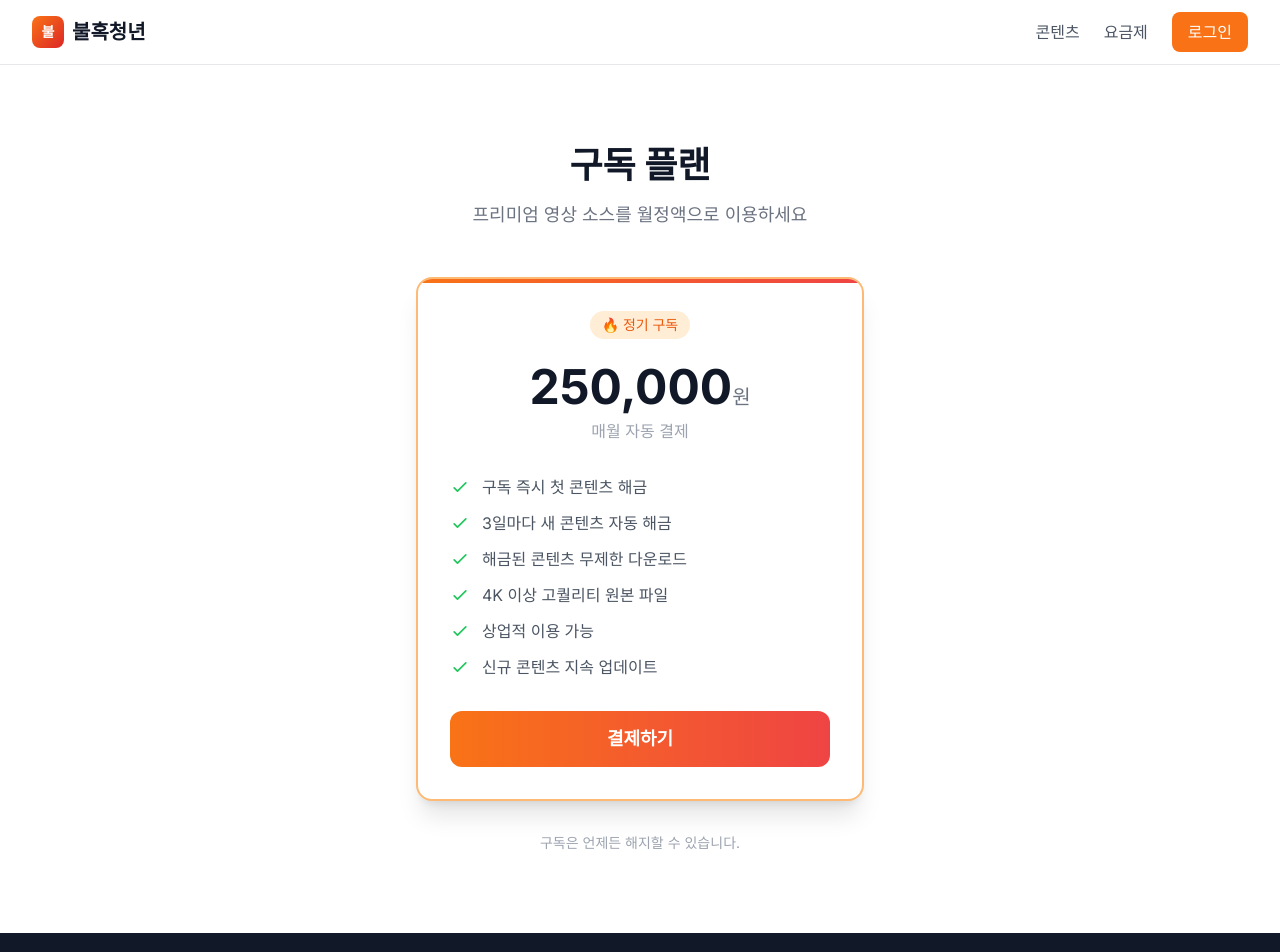
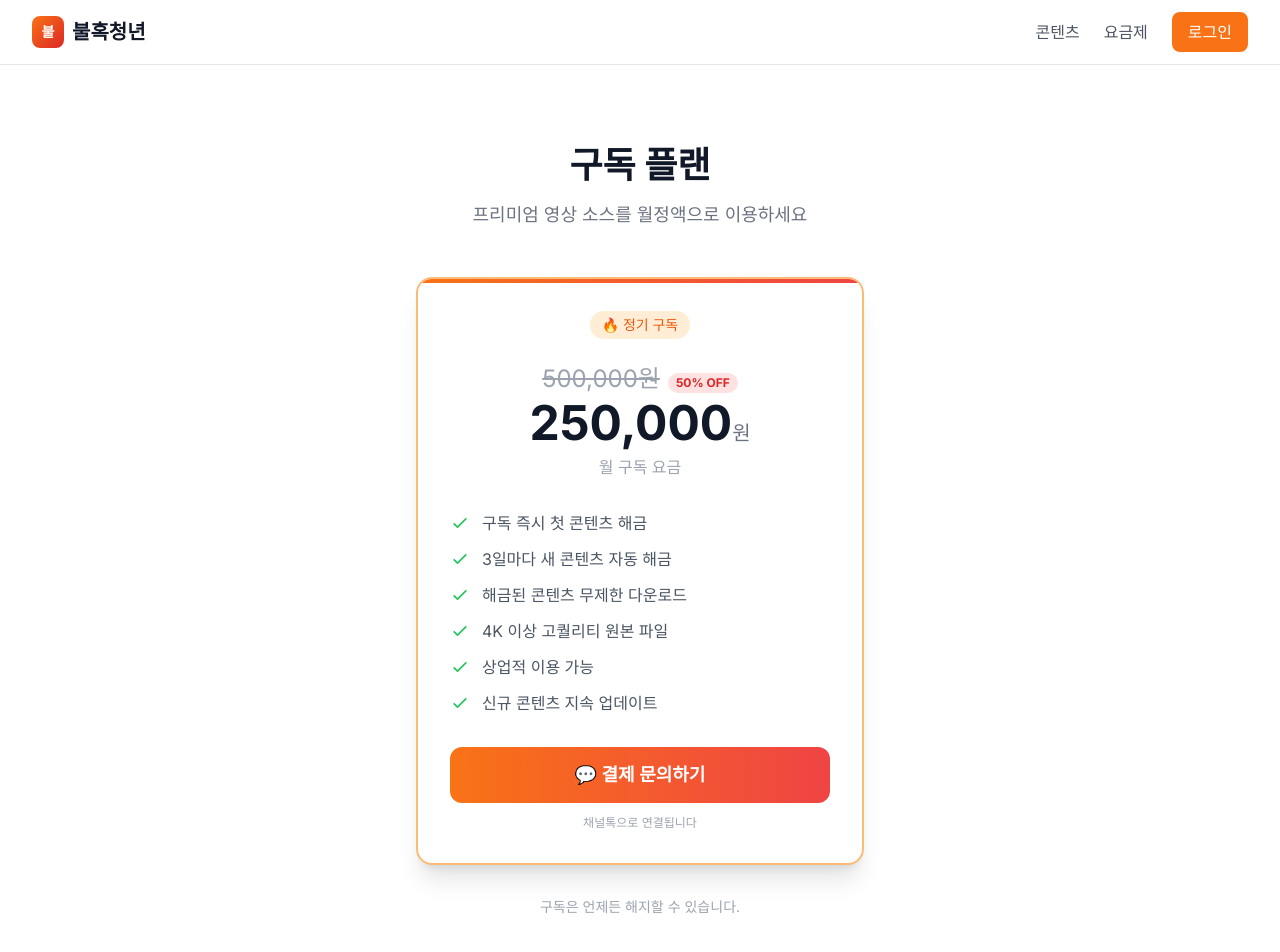
Before and after one commit to hislegend/bulhok-preview, a Next.js app: page /pricing in a window 1280 px wide. Shown: the top 952 px of the page. Built offline with nearby package versions, Linux system fonts and the light colour scheme.

Commit message:
feat: pricing page - strikethrough price, channel talk CTA
- 500,000원 취소선 + 50% OFF 뱃지
- 매월 자동 결제 → 월 구독 요금
- 결제하기 → 결제 문의하기 (채널톡 연결)
- PG 연동 전까지 채널톡으로 결제 문의 유도

```diff
--- a/src/app/page.tsx
+++ b/src/app/page.tsx
@@ -91,10 +91,15 @@ export default function Home() {
               <div className="inline-flex items-center gap-2 bg-orange-100 text-orange-600 px-3 py-1 rounded-full text-sm font-medium mb-6">
                 {pricing.planName}
               </div>
-              <div className="mb-6">
+              <div className="mb-1">
+                <span className="text-2xl text-gray-400 line-through mr-2">50만원</span>
+                <span className="inline-flex items-center bg-red-100 text-red-600 px-2 py-0.5 rounded-full text-xs font-bold">50% OFF</span>
+              </div>
+              <div className="mb-2">
                 <span className="text-5xl font-bold text-gray-900">{pricing.price}</span>
                 <span className="text-xl text-gray-500">{pricing.priceUnit}</span>
               </div>
+              <p className="text-gray-400 text-sm mb-6">월 구독 요금</p>
               <ul className="text-left space-y-3 mb-8">
                 {pricing.benefits.map((item, i) => (
                   <li key={i} className="flex items-center gap-3">
--- a/src/app/pricing/page.tsx
+++ b/src/app/pricing/page.tsx
@@ -1,8 +1,7 @@
 'use client';
 
-import { useState } from 'react';
 export default function PricingPage() {
-  const [showModal, setShowModal] = useState(false);
+  const channelTalkUrl = 'https://crabz.channel.io';
 
   return (
     <div className="max-w-4xl mx-auto px-4 sm:px-6 lg:px-8 py-20">
@@ -19,11 +18,15 @@ export default function PricingPage() {
             🔥 정기 구독
           </div>
 
+          <div className="mb-1">
+            <span className="text-2xl text-gray-400 line-through mr-2">500,000원</span>
+            <span className="inline-flex items-center bg-red-100 text-red-600 px-2 py-0.5 rounded-full text-xs font-bold">50% OFF</span>
+          </div>
           <div className="mb-2">
             <span className="text-5xl font-bold text-gray-900">250,000</span>
             <span className="text-xl text-gray-500">원</span>
           </div>
-          <p className="text-gray-400 mb-8">매월 자동 결제</p>
+          <p className="text-gray-400 mb-8">월 구독 요금</p>
 
           <ul className="text-left space-y-3 mb-8">
             {[
@@ -43,41 +46,21 @@ export default function PricingPage() {
             ))}
           </ul>
 
-          <button
-            onClick={() => setShowModal(true)}
-            className="block w-full py-3.5 bg-gradient-to-r from-orange-500 to-red-500 hover:from-orange-600 hover:to-red-600 text-white font-semibold rounded-xl transition-all text-lg"
+          <a
+            href={channelTalkUrl}
+            target="_blank"
+            rel="noopener noreferrer"
+            className="block w-full py-3.5 bg-gradient-to-r from-orange-500 to-red-500 hover:from-orange-600 hover:to-red-600 text-white font-semibold rounded-xl transition-all text-lg text-center"
           >
-            결제하기
-          </button>
+            💬 결제 문의하기
+          </a>
+          <p className="text-xs text-gray-400 mt-3">채널톡으로 연결됩니다</p>
         </div>
       </div>
 
       <div className="mt-8 text-center text-sm text-gray-400">
         <p>구독은 언제든 해지할 수 있습니다.</p>
       </div>
-
-      {/* Coming Soon Modal */}
-      {showModal && (
-        <div className="fixed inset-0 bg-black/50 flex items-center justify-center z-50 px-4" onClick={() => setShowModal(false)}>
-          <div className="bg-white rounded-2xl p-8 max-w-sm w-full text-center shadow-2xl" onClick={(e) => e.stopPropagation()}>
-            <div className="w-16 h-16 bg-orange-100 rounded-full flex items-center justify-center mx-auto mb-4">
-              <span className="text-3xl">🚀</span>
-            </div>
-            <h3 className="text-xl font-bold text-gray-900 mb-2">서비스 준비 중입니다</h3>
-            <p className="text-gray-500 mb-6">
-              결제 시스템을 준비하고 있습니다.<br />
-              곧 만나볼 수 있으니 조금만 기다려주세요!
-            </p>
-            <p className="text-sm text-orange-500 font-medium mb-6">Coming Soon</p>
-            <button
-              onClick={() => setShowModal(false)}
-              className="w-full py-3 bg-gray-100 hover:bg-gray-200 text-gray-700 font-medium rounded-xl transition-colors"
-            >
-              확인
-            </button>
-          </div>
-        </div>
-      )}
     </div>
   );
 }
--- a/src/lib/siteConfig.ts
+++ b/src/lib/siteConfig.ts
@@ -56,7 +56,7 @@ export const siteConfig = {
       '상업적 이용 가능',
       '신규 콘텐츠 지속 업데이트',
     ],
-    ctaButton: '구독 시작하기',
+    ctaButton: '💬 결제 문의하기',
   },
 
   // ── CTA 섹션 ──
```
